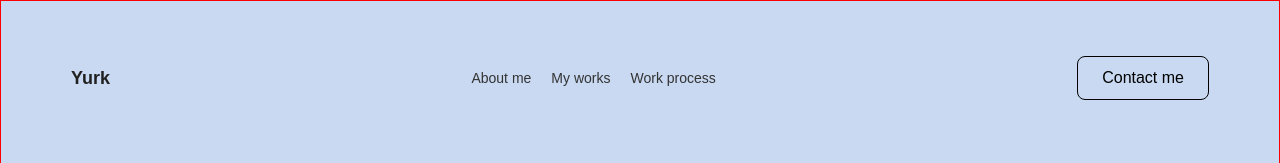
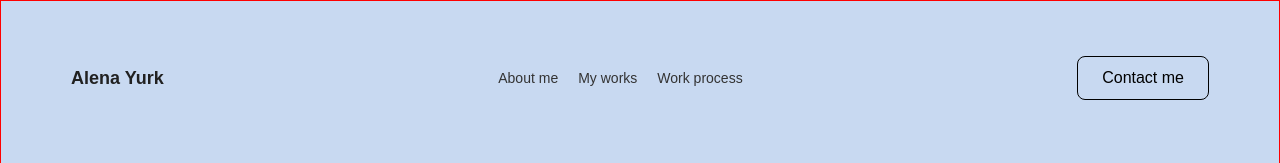
Before and after one commit to alenayurkk/class-6, a plain HTML site: page index.html in a window 1280 px wide. Shown: the top 163 px of the page. Drawn offline with Linux system fonts and the light colour scheme.

Commit message:
Chenged logo

```diff
--- a/index.html
+++ b/index.html
@@ -13,7 +13,7 @@
 
         <header>
             <div class="logo">
-                Yurk
+                Alena Yurk
             </div>
 
             <nav>
```
